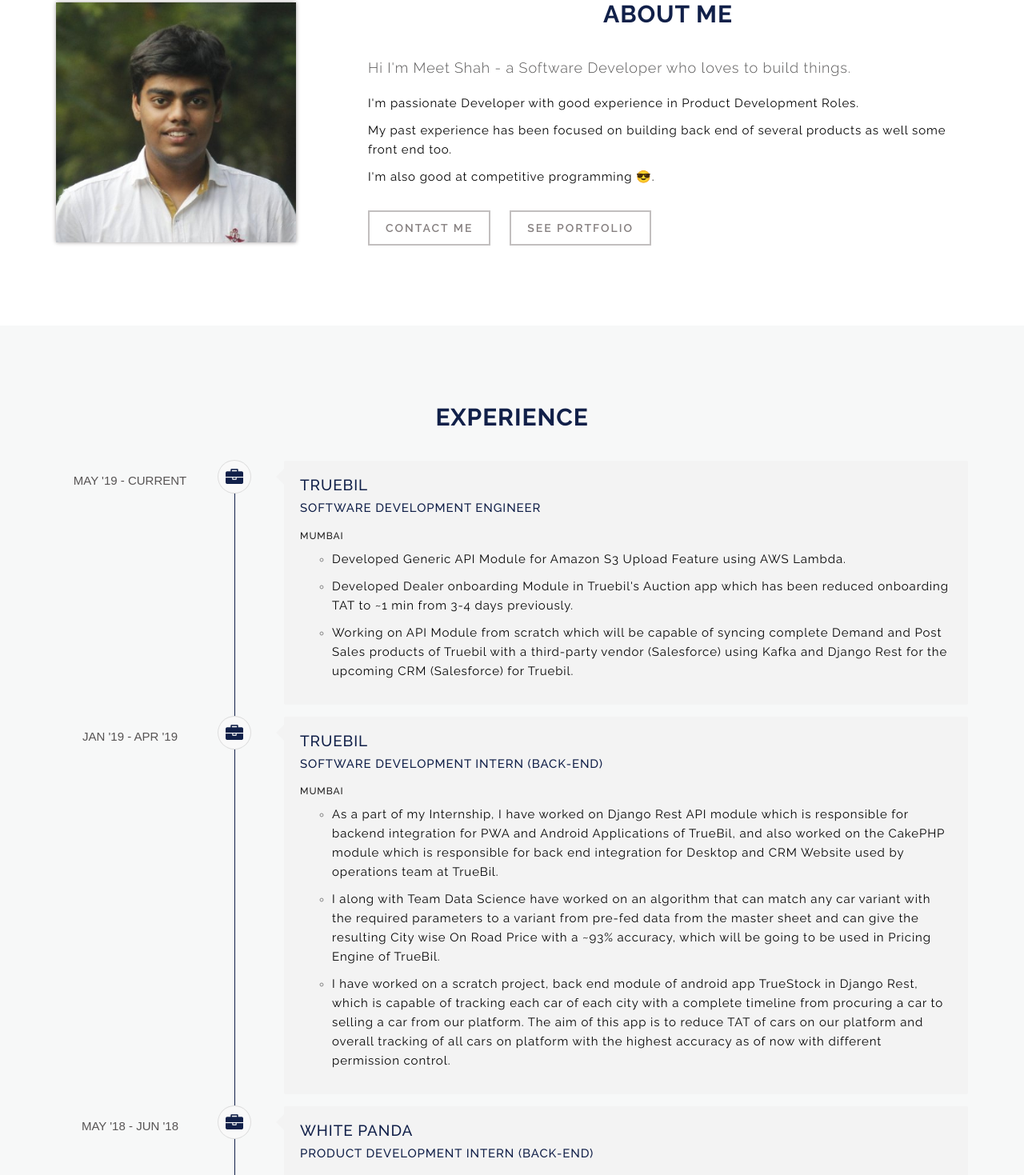
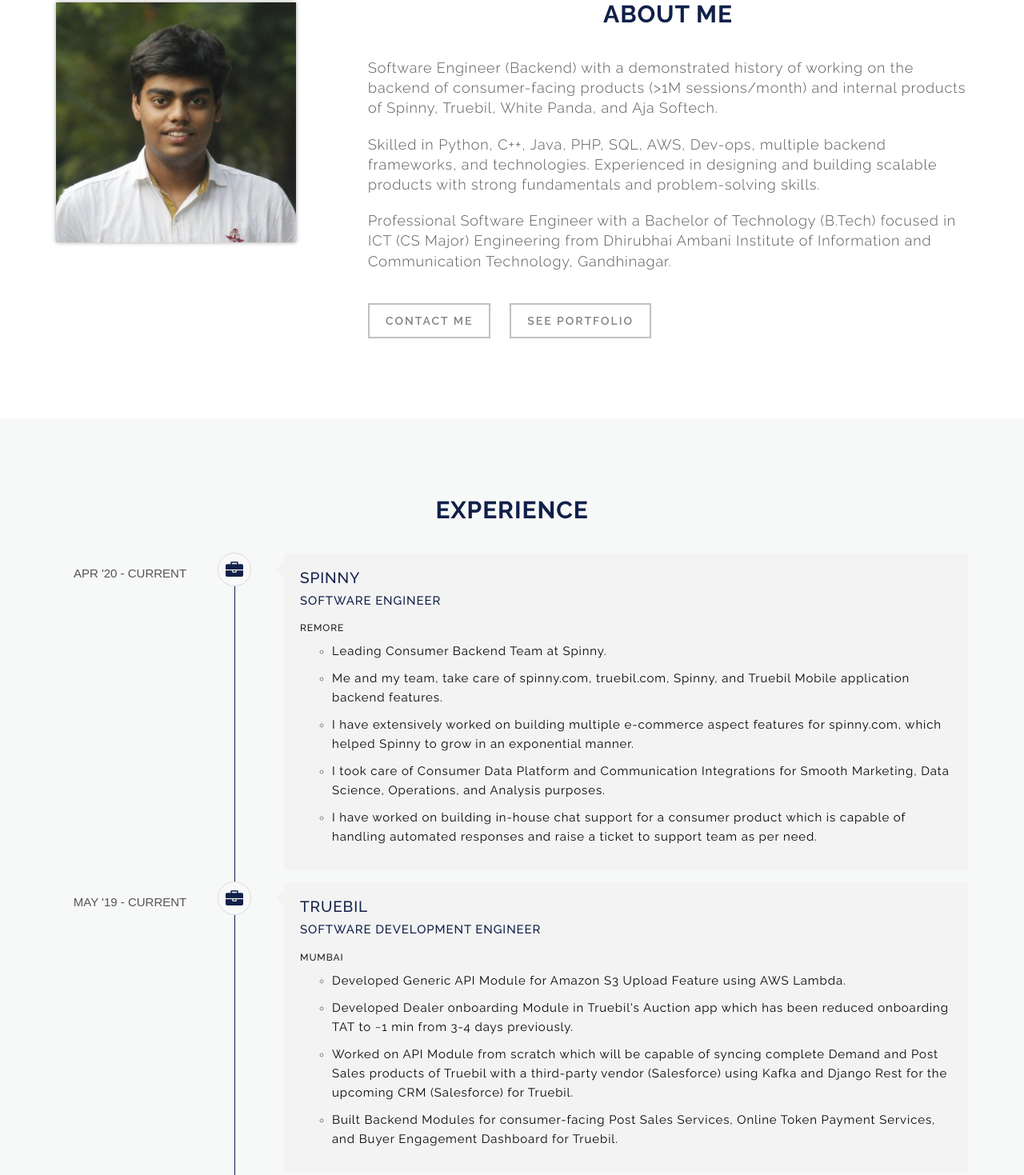
Before and after one commit to meet7202/meet7202.github.io, a plain HTML site: page index.html in a window 1280 px wide. Shown: the part 955-2424 px from the top of the page at 80% size. Drawn offline with Linux system fonts and the light colour scheme.

Commit message:
added new sections and about us

```diff
--- a/index.html
+++ b/index.html
@@ -131,11 +131,18 @@
                     <!--End heading-->
 
                     <div class="about-desc">
-                        <p class="lead">Hi I'm Meet Shah - a Software Developer who loves to build things.</p>
-                        <p>I'm passionate Developer with good experience in Product Development Roles.</p>
-                        <p>My past experience has been focused on building back end of several products as well some
-                            front end too.</p>
-                        <p>I'm also good at competitive programming &#128526;.</p>
+                        <p class="lead">
+                            Software Engineer (Backend) with a demonstrated history of working
+                            on the backend of consumer-facing products (>1M sessions/month) and internal products
+                            of Spinny, Truebil, White Panda, and Aja Softech.
+                        </p>
+                        <p class="lead">
+                            Skilled in Python, C++, Java, PHP, SQL, AWS, Dev-ops, multiple backend frameworks, and technologies.
+                            Experienced in designing and building scalable products with strong fundamentals and problem-solving skills.
+                        </p>
+                        <p class="lead">
+                            Professional Software Engineer with a Bachelor of Technology (B.Tech) focused in ICT (CS Major) Engineering from Dhirubhai Ambani Institute of Information and Communication Technology, Gandhinagar.
+                        </p>
                         <div class="page-scroll"><a class="btn btn-default" href="#contact">Contact Me</a>
                             <a class="btn btn-default" href="#experience">See Portfolio</a>
                         </div>
@@ -163,6 +170,37 @@
 
                 <!--Start Experience  -->
                 <li>
+                    <div class="c-date"><span>Apr '20 - Current</span></div>
+                    <i class="time-icon fa fa-briefcase fa-2x"></i>
+                    <div class="cv-detail">
+                        <h3><a href="https://www.linkedin.com/company/spinny/" target="_blank">Spinny</a></h3>
+                        <h4>Software Engineer</h4>
+                        <h6>Remore</h6>
+                        <ul>
+                            <li>
+                                <p>Leading Consumer Backend Team at Spinny.</p>
+                            </li>
+                            <li>
+                                <p>Me and my team, take care of spinny.com, truebil.com,
+                                 Spinny, and Truebil Mobile application backend features.</p>
+                            </li>
+                            <li>
+                                <p>I have extensively worked on building multiple e-commerce aspect features for spinny.com,
+                                 which helped Spinny to grow in an exponential manner.</p>
+                            </li>
+                            <li>
+                                <p>I took care of Consumer Data Platform and Communication Integrations
+                                 for Smooth Marketing, Data Science, Operations, and Analysis purposes.</p>
+                            </li>
+                            <li>
+                                <p>I have worked on building in-house chat support for a consumer product which is capable
+                                 of handling automated responses and raise a ticket to support team as per need.</p>
+                            </li>
+                        </ul>
+                    </div>
+                </li>
+
+                <li>
                     <div class="c-date"><span>May '19 - Current</span></div>
                     <i class="time-icon fa fa-briefcase fa-2x"></i>
                     <div class="cv-detail">
@@ -179,9 +217,13 @@
                                  TAT to ~1 min from 3-4 days previously.</p>
                             </li>
                             <li>
-                                <p>Working on API Module from scratch which will be capable of syncing complete
+                                <p>Worked on API Module from scratch which will be capable of syncing complete
                                 Demand and Post Sales products of Truebil with a third-party vendor (Salesforce)
                                 using Kafka and Django Rest for the upcoming CRM (Salesforce) for Truebil.</p>
+                            </li>
+                            <li>
+                                <p>Built Backend Modules for consumer-facing Post Sales Services,
+                                 Online Token Payment Services, and Buyer Engagement Dashboard for Truebil.</p>
                             </li>
                         </ul>
 
```
